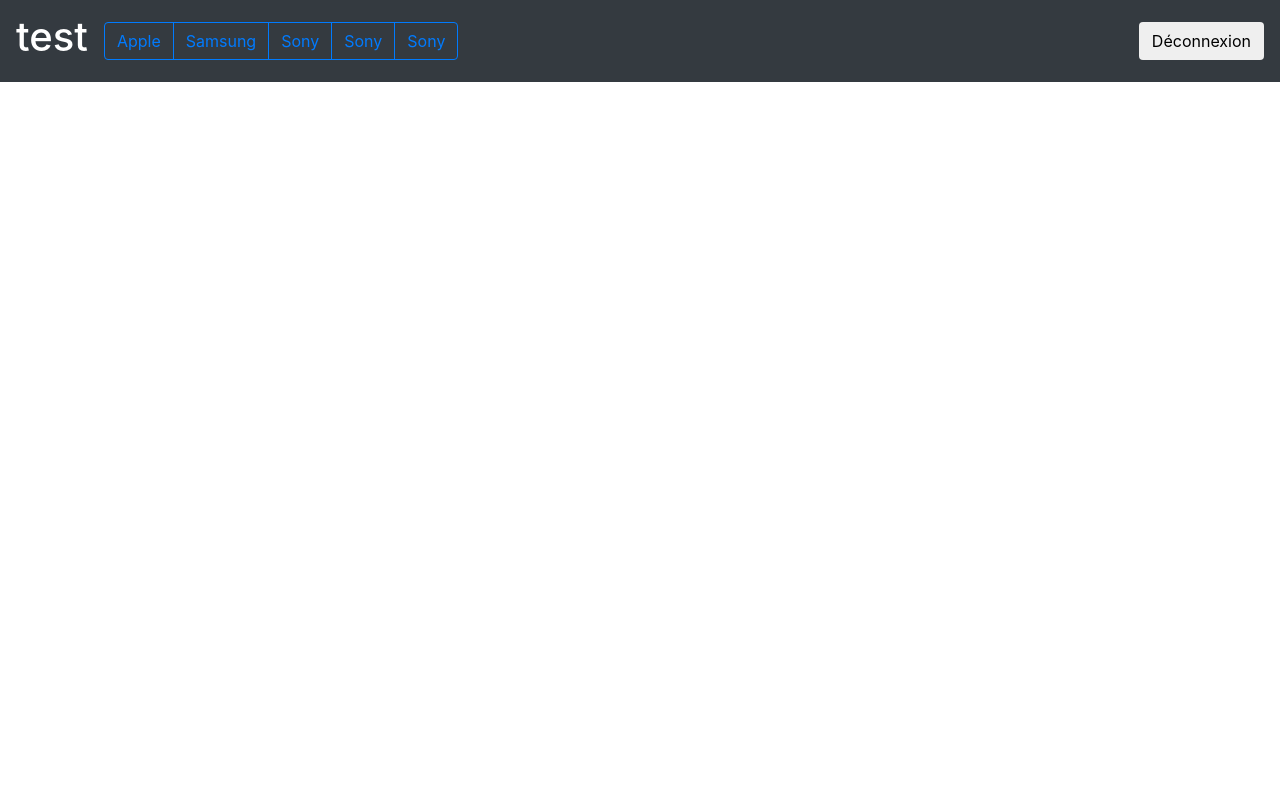
After one commit to bigby347/PAI2018, a PHP site: page /user/portail_ad.php in a window 1280 px wide. The commit adds this page. Run offline with PHP 8.4, Linux system fonts and the light colour scheme.

Commit message:
ajour pages

```diff
--- a/site_web/admin/signin_admin.php
+++ b/site_web/admin/signin_admin.php
@@ -1,6 +1,4 @@
-<!DOCTYPE html>
-<!-- saved from url=(0051)https://getbootstrap.com/docs/4.0/examples/sign-in/ -->
-<html lang="en"><head><meta http-equiv="Content-Type" content="text/html; charset=UTF-8">
+<html lang="fr"><head><meta http-equiv="Content-Type" content="text/html; charset=UTF-8">
 
     <meta name="viewport" content="width=device-width, initial-scale=1, shrink-to-fit=no">
     <meta name="description" content="">
--- a/site_web/index.php
+++ b/site_web/index.php
@@ -1,6 +1,4 @@
-<!DOCTYPE html>
-<!-- saved from url=(0051)https://getbootstrap.com/docs/4.0/examples/sign-in/ -->
-<html lang="en"><head><meta http-equiv="Content-Type" content="text/html; charset=UTF-8">
+<html lang="fr"><head><meta http-equiv="Content-Type" content="text/html; charset=UTF-8">
 
     <meta name="viewport" content="width=device-width, initial-scale=1, shrink-to-fit=no">
     <meta name="description" content="">
--- /dev/null
+++ b/site_web/user/header.inc.php
@@ -0,0 +1,31 @@
+<html lang="fr">
+    <head>
+        <meta http-equiv="Content-Type" content="text/html; charset=UTF-8">
+        <meta name="viewport" content="width=device-width, initial-scale=1, shrink-to-fit=no">
+        <meta name="description" content="">
+        <meta name="author" content="">
+        <title><?php echo $title;?></title>
+
+        <link rel="stylesheet" href="https://maxcdn.bootstrapcdn.com/bootstrap/4.0.0/css/bootstrap.min.css" integrity="sha384-Gn5384xqQ1aoWXA+058RXPxPg6fy4IWvTNh0E263XmFcJlSAwiGgFAW/dAiS6JXm" crossorigin="anonymous">
+    </head>
+    <body>
+        <header>
+            <!-- Fixed navbar -->
+            <nav class="navbar navbar-expand-md navbar-dark fixed-top bg-dark">
+                <div class="collapse navbar-collapse" id="navbarCollapse">
+                    <a class="navbar-brand text-center" href="#">
+                            <h1>test</h1>
+                    </a>
+                    <ul class="navbar-nav mr-auto">
+                        <div class="btn-group">
+                            <button type="button" class="btn btn-outline-primary">Apple</button>
+                            <button type="button" class="btn btn-outline-primary">Samsung</button>
+                            <button type="button" class="btn btn-outline-primary">Sony</button>
+                            <button type="button" class="btn btn-outline-primary">Sony</button>
+                            <button type="button" class="btn btn-outline-primary">Sony</button>
+                        </div>
+                    </ul>
+                    <button class="btn my-2 my-sm-0" type="submit">Déconnexion</button>
+                </div>
+            </nav>
+        </header>
--- /dev/null
+++ b/site_web/user/portail_ad.php
@@ -0,0 +1,6 @@
+<?php
+    $title='test';
+    /*$content='index.inc.php';*/
+    include 'header.inc.php';
+    include 'footer.inc.php';
+?>
```
Also changed, not shown: site_web/user/footer.inc.php (added).
